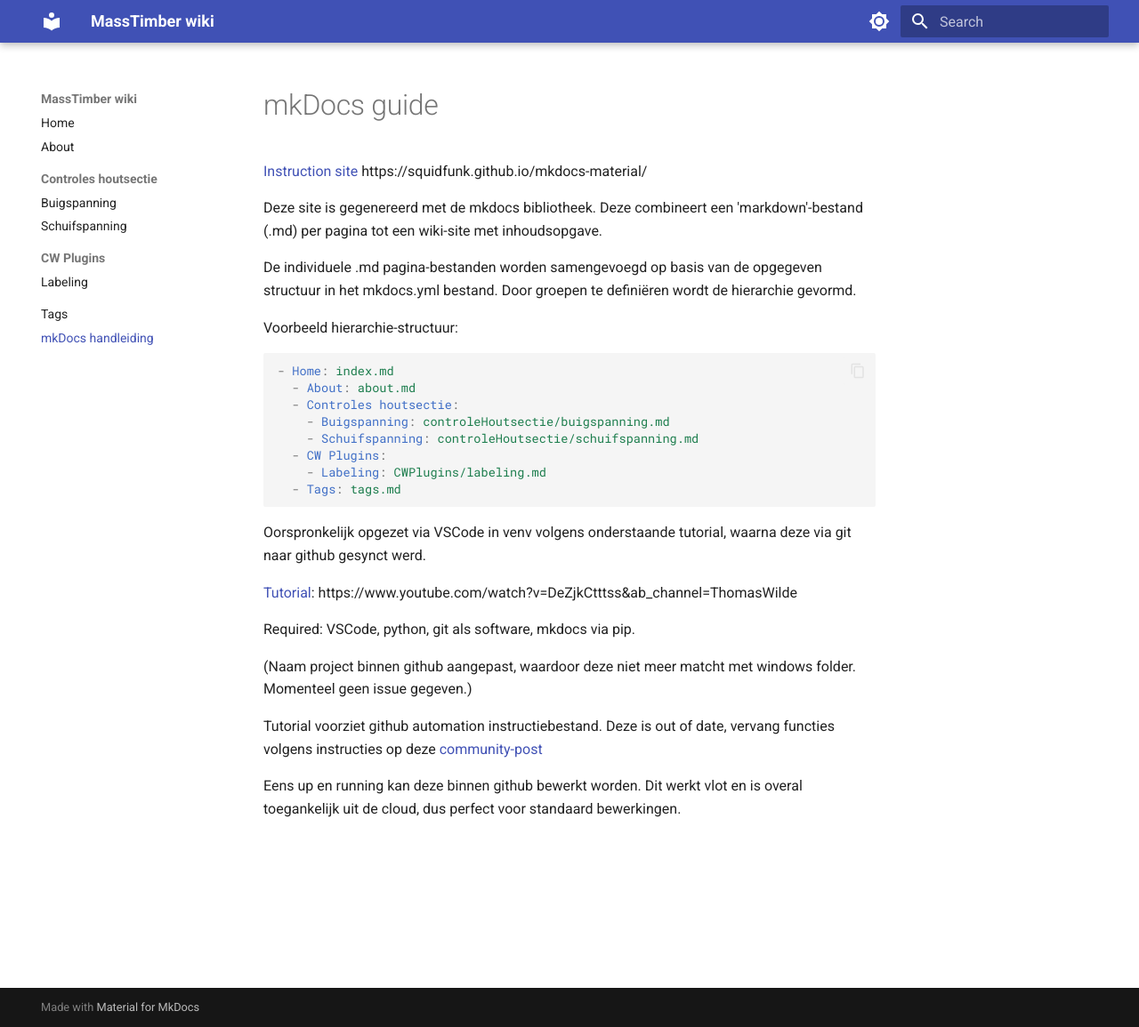
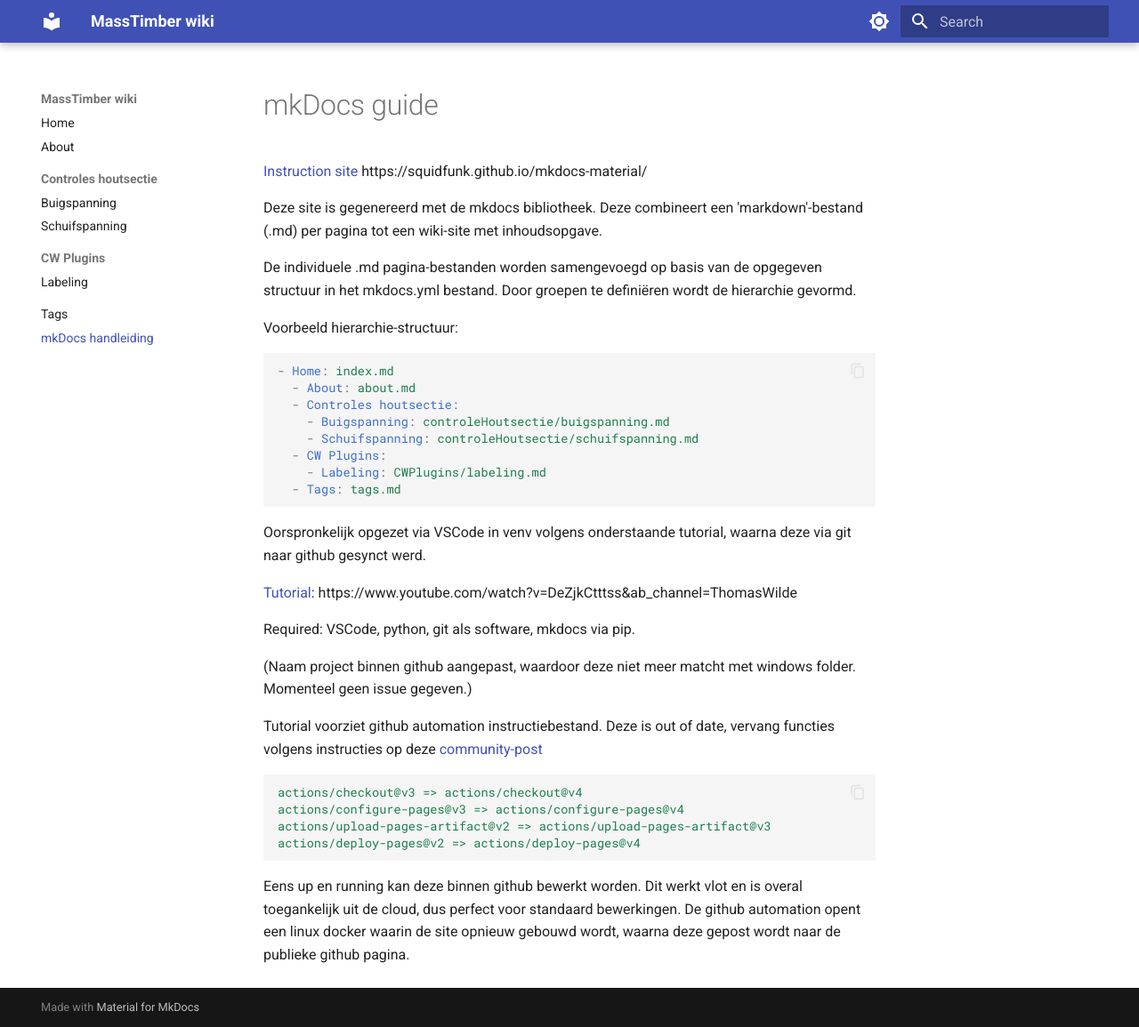
Before and after one commit to kevindevromeLTS/MassTimber-wiki, an MkDocs documentation site: the page built from docs/mkDocs-guide.md, in a window 1280 px wide and 1155 px high. Shown: the whole window at 89% size. Built offline with MkDocs 1.6.1 and Material for MkDocs 9.7.7, drawn with Linux system fonts in a browser that asks for light colours.

Commit message:
Update mkDocs-guide.md

````diff
--- a/docs/mkDocs-guide.md
+++ b/docs/mkDocs-guide.md
@@ -28,4 +28,11 @@ Required: VSCode, python, git als software, mkdocs via pip.
 
 Tutorial voorziet github automation instructiebestand. Deze is out of date, vervang functies volgens instructies op deze [community-post](https://github.com/orgs/community/discussions/152695)
 
-Eens up en running kan deze binnen github bewerkt worden. Dit werkt vlot en is overal toegankelijk uit de cloud, dus perfect voor standaard bewerkingen.
+```yaml
+actions/checkout@v3 => actions/checkout@v4
+actions/configure-pages@v3 => actions/configure-pages@v4
+actions/upload-pages-artifact@v2 => actions/upload-pages-artifact@v3
+actions/deploy-pages@v2 => actions/deploy-pages@v4
+```
+
+Eens up en running kan deze binnen github bewerkt worden. Dit werkt vlot en is overal toegankelijk uit de cloud, dus perfect voor standaard bewerkingen. De github automation opent een linux docker waarin de site opnieuw gebouwd wordt, waarna deze gepost wordt naar de publieke github pagina.
````
